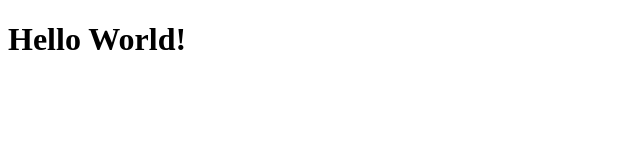
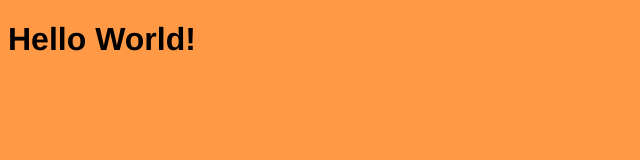
Before and after one commit to readlang/phase-0-website, a plain HTML site: page index.html in a window 1280 px wide. Shown: the whole page, without its empty margins (0-640 px from the left). Drawn offline with Linux system fonts and the light colour scheme.

Commit message:
add style.css, connect to index.html

```diff
--- a/index.html
+++ b/index.html
@@ -2,6 +2,7 @@
 
 <html lang="en">
     <head>
+        <link rel="stylesheet" href="style.css"/>
         <title>My Website</title>
     </head>
 
--- /dev/null
+++ b/style.css
@@ -0,0 +1,4 @@
+body {
+    background: rgb(255, 153, 69);
+    font-family:'Franklin Gothic Medium', 'Arial Narrow', Arial, sans-serif
+}
```
